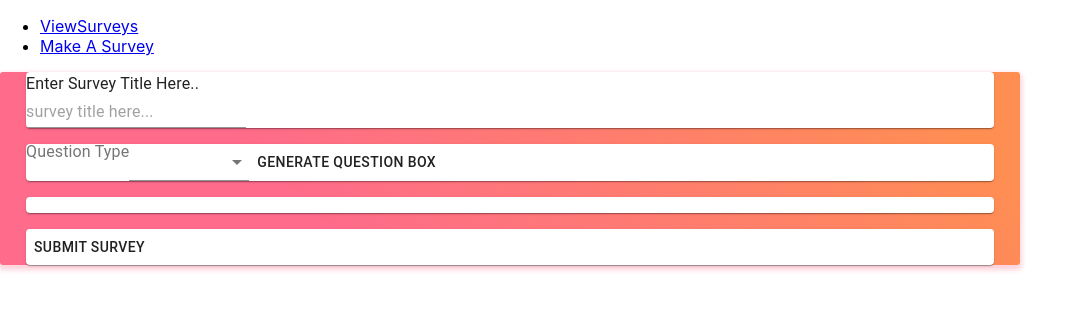
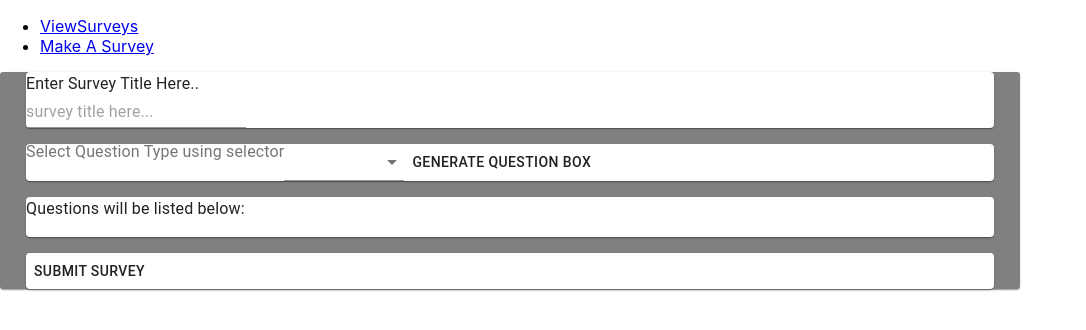
Before and after one commit to sTingley/SurveyMe, a React app in the folder frontend/: page /MakeASurvey in a window 1280 px wide. Shown: the top 330 px of the page, without its empty margins (0-1086 px from the left). Built offline with nearby package versions, Linux system fonts and the light colour scheme.

Commit message:
changed the color to be less

```diff
--- a/frontend/src/components/MakeASurvey.js
+++ b/frontend/src/components/MakeASurvey.js
@@ -31,11 +31,9 @@ export default function MakeASurvey() {
   const useStyles = makeStyles(theme => ({
 
     root: {
-    background: 'linear-gradient(45deg, #FE6B8B 30%, #FF8E53 90%)',
     border: 0,
     borderRadius: 3,
-    boxShadow: '0 3px 5px 2px rgba(255, 105, 135, .3)',
-    color: 'white',
+    backgroundColor: 'gray',
     padding: '0 10px',
       '& > *': {
         margin: theme.spacing(2),
@@ -206,13 +204,13 @@ export default function MakeASurvey() {
   return (
     <Paper className={styles.root} style={{ maxWidth: 1000}}>
       <Card>
-        <Typography>
+        <Typography >
           Enter Survey Title Here..
       </Typography>
         <TextField placeholder={"survey title here..."} />
       </Card>
       <Card style={cardstyle}>
-        <InputLabel id="demo-simple-select-label">Question Type</InputLabel>
+        <InputLabel id="demo-simple-select-label">Select Question Type using selector</InputLabel>
         <Select
           style={{ minWidth: 120 }}
           labelId="demo-simple-select-label"
@@ -226,6 +224,9 @@ export default function MakeASurvey() {
         <Button onClick={generateQuestionBox}>Generate Question Box</Button>
       </Card>
       <Card>
+      <Typography>
+      Questions will be listed below:
+      </Typography>
         <ul>{emptyQuestions.map((q) => { return (q) })}</ul>
       </Card>
       <Card>
```
